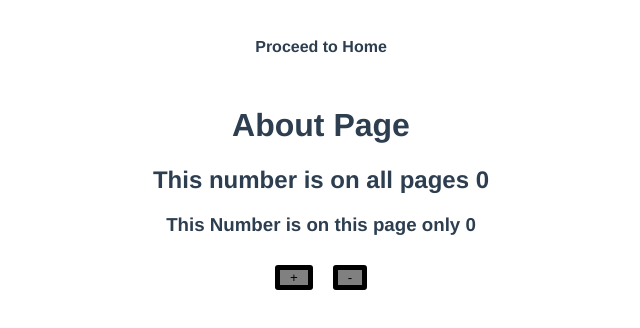
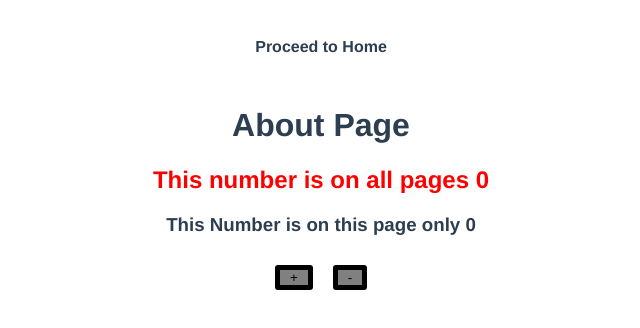
Before and after one commit to Mrmckney/Vue.js-Vuex-Practice, a Vue app: page /#/about in a window 1280 px wide. Shown: the top 328 px of the page, without its empty margins (319-959 px from the left). Built offline with nearby package versions, Linux system fonts and the light colour scheme.

Commit message:
added colorCode to h2 for Count component

```diff
--- a/src/components/Count.vue
+++ b/src/components/Count.vue
@@ -1,5 +1,5 @@
 <template>
-    <h2> This number is on all pages {{ $store.state.counter }}</h2>
+    <h2 :style="{ color: $store.state.colorCode }"> This number is on all pages {{ $store.state.counter }}</h2>
     <h3> This Number is on this page only {{ counter }}</h3>
     <button @click="addCount">+</button>
     <button @click="subCount">-</button>
```
